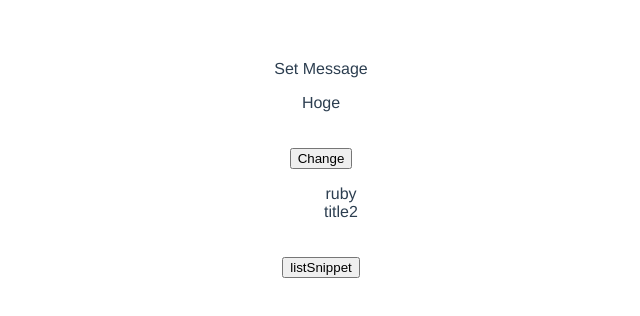
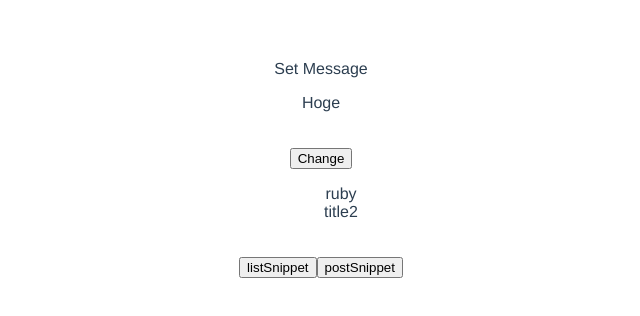
Before and after one commit to Taka2401/Vue.js-Snippet, a Vue app in the folder front/: page / in a window 1280 px wide. Shown: the top 316 px of the page, without its empty margins (319-959 px from the left). Built offline with nearby package versions, Linux system fonts and the light colour scheme.

Commit message:
test: axios post

```diff
--- a/front/src/components/Top.vue
+++ b/front/src/components/Top.vue
@@ -7,6 +7,7 @@
       <li v-for="data in list" :key="data.id">{{ data.title }}</li>
     </ul>
     <button v-on:click="listSnippet">listSnippet</button>
+    <button v-on:click="postSnippet">postSnippet</button>
   </div>
 </template>
 
@@ -31,8 +32,8 @@ export default {
     changeMsg() {
       this.message = 'Changed Message'
       axios.get('http://localhost:3000/snippets.json')
-      .then(response => (
-          this.message2 = response.data[2]['title']
+        .then(response => (
+          this.message2 = response.data[0]['title']
         )
       )
     },
@@ -42,6 +43,12 @@ export default {
           this.list = response.data
         )
       )
+    },
+    postSnippet() {
+      axios.post('http://localhost:3000/snippets', {title: 'new title', language: 'Ruby', contents: 'contents'})
+        .then(
+          this.listSnippet()
+        )
     }
   }
 }
```
